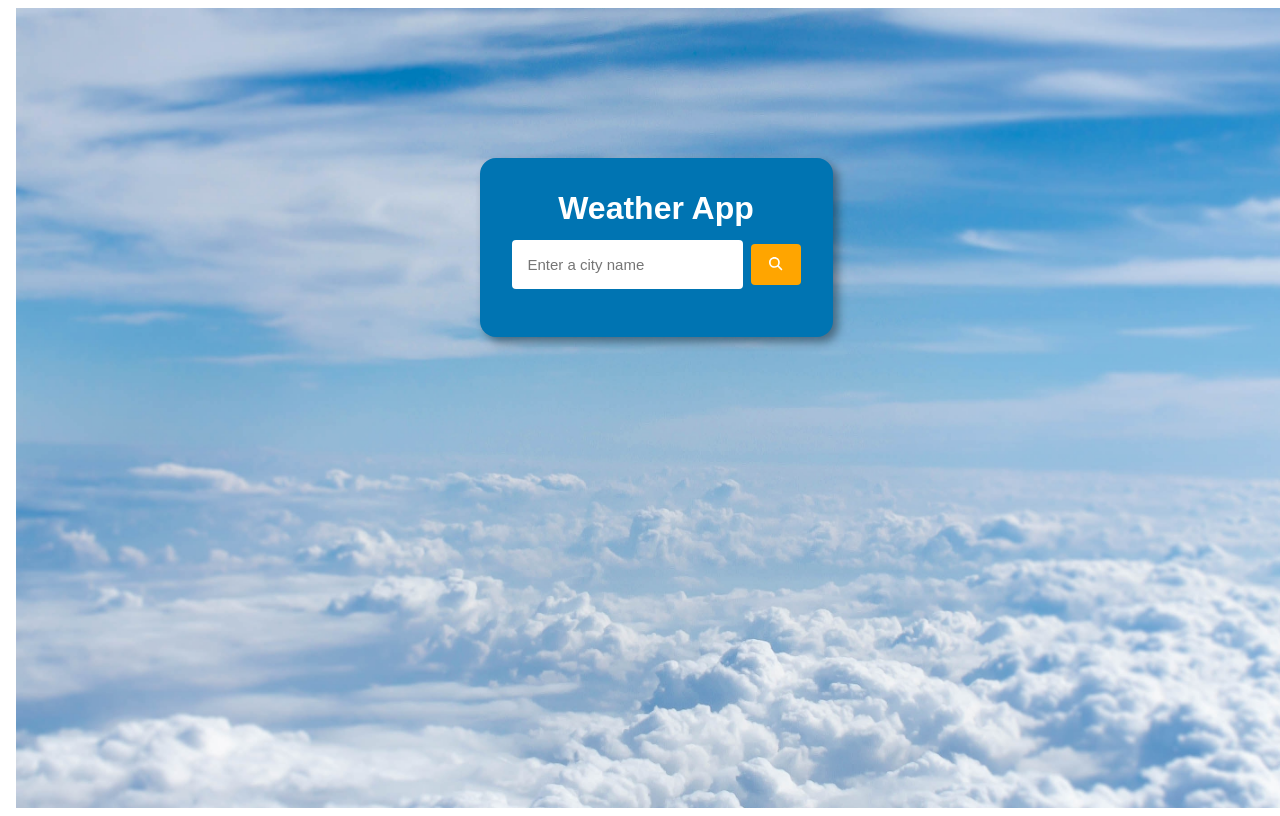
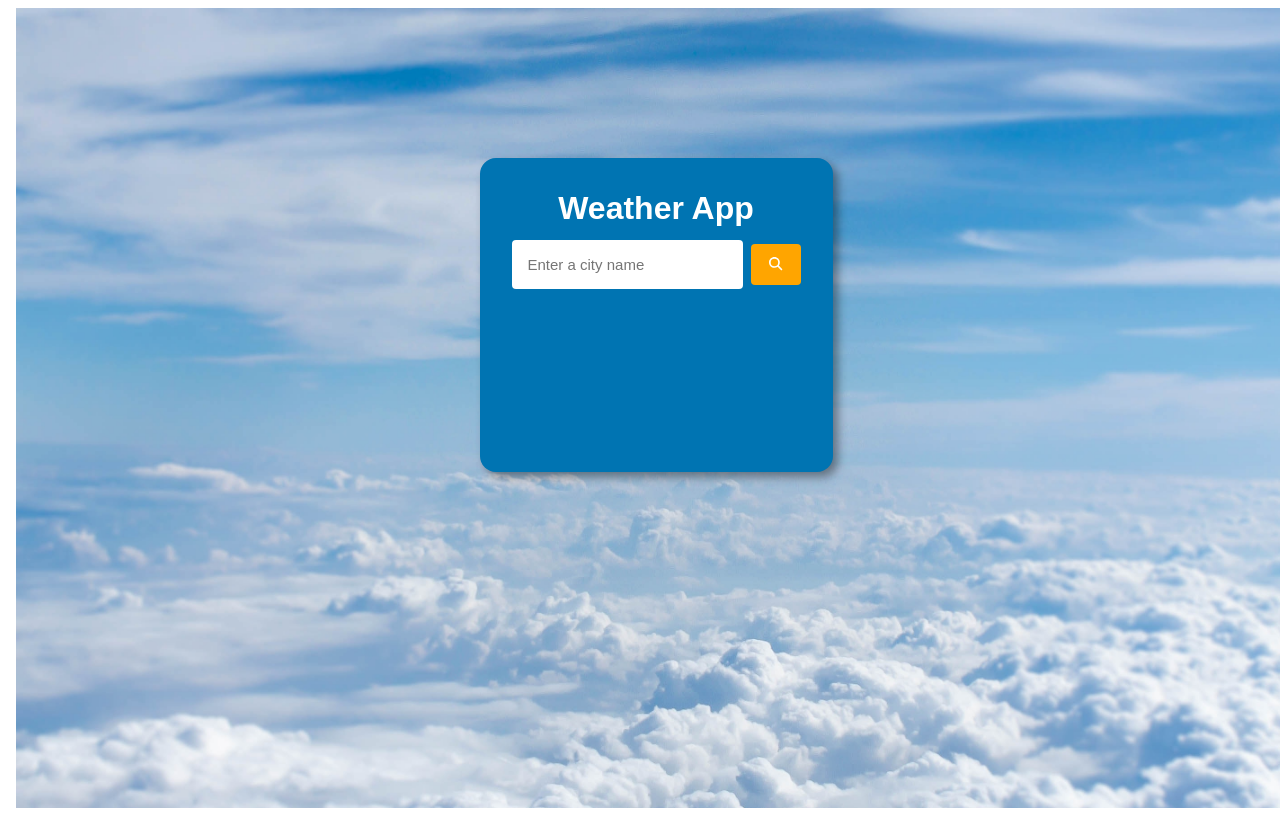
Before and after one commit to fabriciolopesdev/weather-api-angular, an Angular app: page / in a window 1280 px wide. Built offline with nearby package versions, Linux system fonts and the light colour scheme.

Commit message:
review :tada:

```diff
--- a/src/app/weather/weather.component.css
+++ b/src/app/weather/weather.component.css
@@ -28,6 +28,7 @@
   color: #fdfdfd;
   border-radius: 1rem;
   max-width: 100%;
+  height: 250px;
   text-align: center;
   margin-top: 50px;
 }
```
